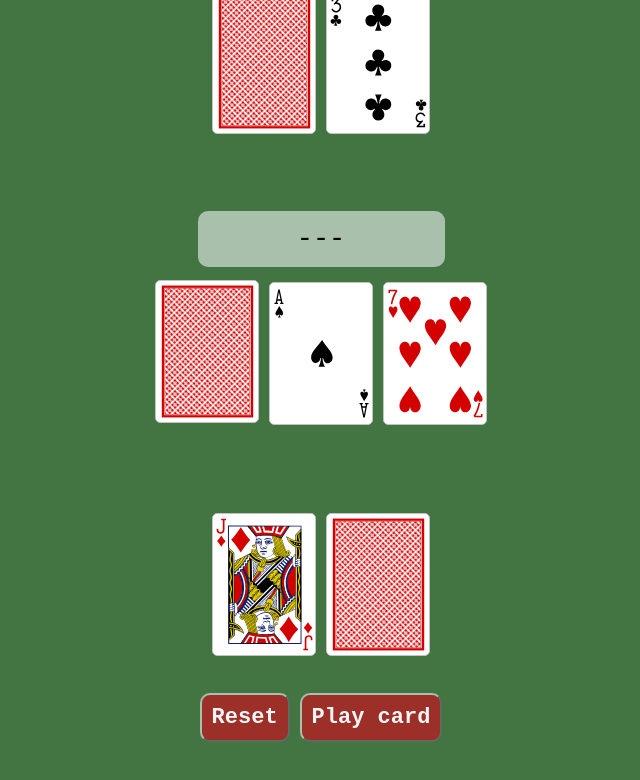
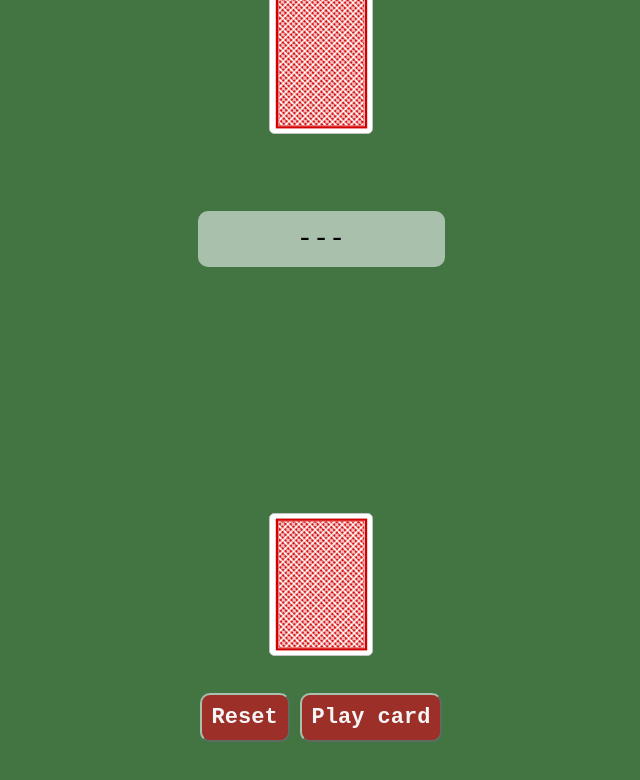
Before and after one commit to juanrw7/war-card-game, a plain HTML site: page index.html in a window 1280 px wide. Both pictures are taken after a click on the button "Begin Game". Shown: the part 120-900 px from the top of the page, without its empty margins (319-959 px from the left). Drawn offline with Linux system fonts and the light colour scheme.

Commit message:
show the correct decks when begin game and reset button are respectively clicked

```diff
--- a/index.html
+++ b/index.html
@@ -13,10 +13,10 @@
 
   <div class="mat" id="computer-side">
     <div id="computer-personal-deck">
-      <div class="card back-red large"></div>
+
     </div>
     <div id="computer-deciding-deck">
-      <div class="card c03 large"></div>
+
     </div>
   </div>
 
@@ -24,22 +24,22 @@
 
   <div class="mat" id="playing-ground">
     <div class="starting-deck">
-      <div class="card back-red large"></div>
+
     </div>
     <div id="player-game-card">
-      <div class="card sA large"></div>
+
     </div>
     <div id="computer-game-card">
-      <div class="card h07 large"></div>
+
     </div>
   </div>
 
   <div class="mat" id="player-side">
     <div id="player-deciding-deck">
-      <div class="card dJ large"></div>
+
     </div>
     <div id="player-personal-deck">
-      <div class="card back-red large"></div>
+
     </div>
   </div>
 
--- a/js/app.js
+++ b/js/app.js
@@ -16,7 +16,8 @@ const playCardButton = document.getElementById("play-card")
 
 const message = document.getElementById("message")
 
-const startingDeck = document.getElementById("starting-deck")
+const startingDeck = document.querySelector(".starting-deck")
+console.log(startingDeck)
 
 const playerLeftSide= document.getElementById("player-deciding-deck")
 const playerRightSide =document.getElementById("player-personal-deck")
@@ -27,7 +28,7 @@ const computerRightSide =document.getElementById("computer-deciding-deck")
 const computerBoardSide =document.getElementById("computer-game-card")
 console.log(beginButton)
 /*---------------------- Event Listeners ----------------------*/
-beginButton.addEventListener("click",playGame)
+beginButton.addEventListener("click",beginGame)
 resetButton.addEventListener("click",handleReset)
 
 
@@ -42,12 +43,13 @@ function handleReset() {
   render()
 }
 
-function playGame() {
+function beginGame() {
   generatePlayerDeck()
   generateComputerDeck()
   gameIsInPlay = true
   console.log(playerPersonalDeck)
   console.log(computerPersonalDeck)
+
   render()
 }
 
@@ -91,4 +93,21 @@ function render() {
     playCardButton.style.display ="none"
     beginButton.style.display = ""
   }
+  computerLeftSide.innerHTML = ""
+  playerRightSide.innerHTML = ""
+  let newCardEl= document.createElement("div")
+  newCardEl.className = "card back-red large"
+  startingDeck.appendChild(newCardEl)
+
+  if (playerPersonalDeck.length > 1) {
+    let newCardEl= document.createElement("div")
+    newCardEl.className = "card back-red large"
+    playerRightSide.appendChild(newCardEl)
+  }
+  if (computerPersonalDeck.length > 1) {
+    let newCardEl= document.createElement("div")
+    newCardEl.className = "card back-red large"
+    computerLeftSide.appendChild(newCardEl)
+    startingDeck.innerHTML = ""
+  }
 }
```
